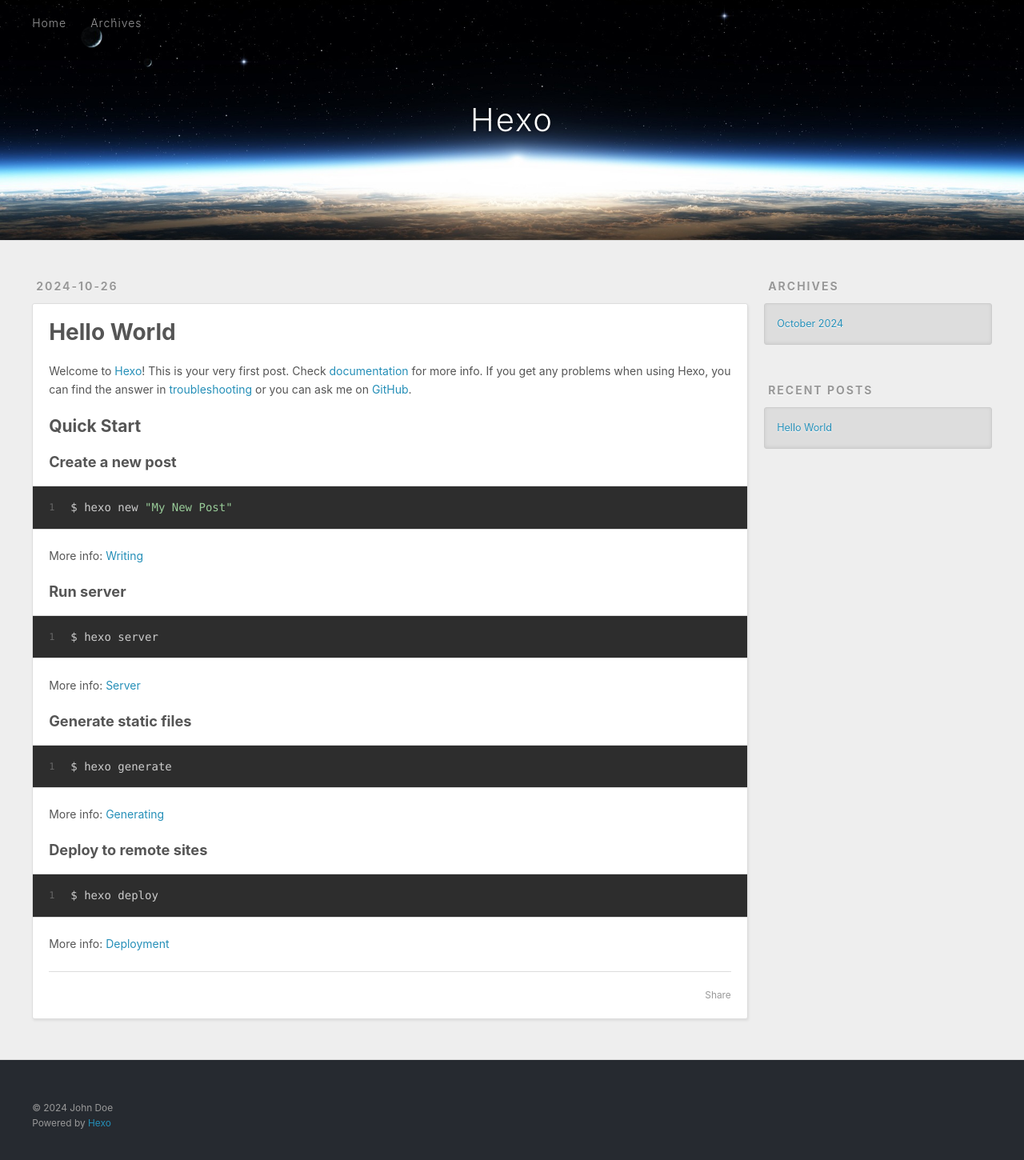
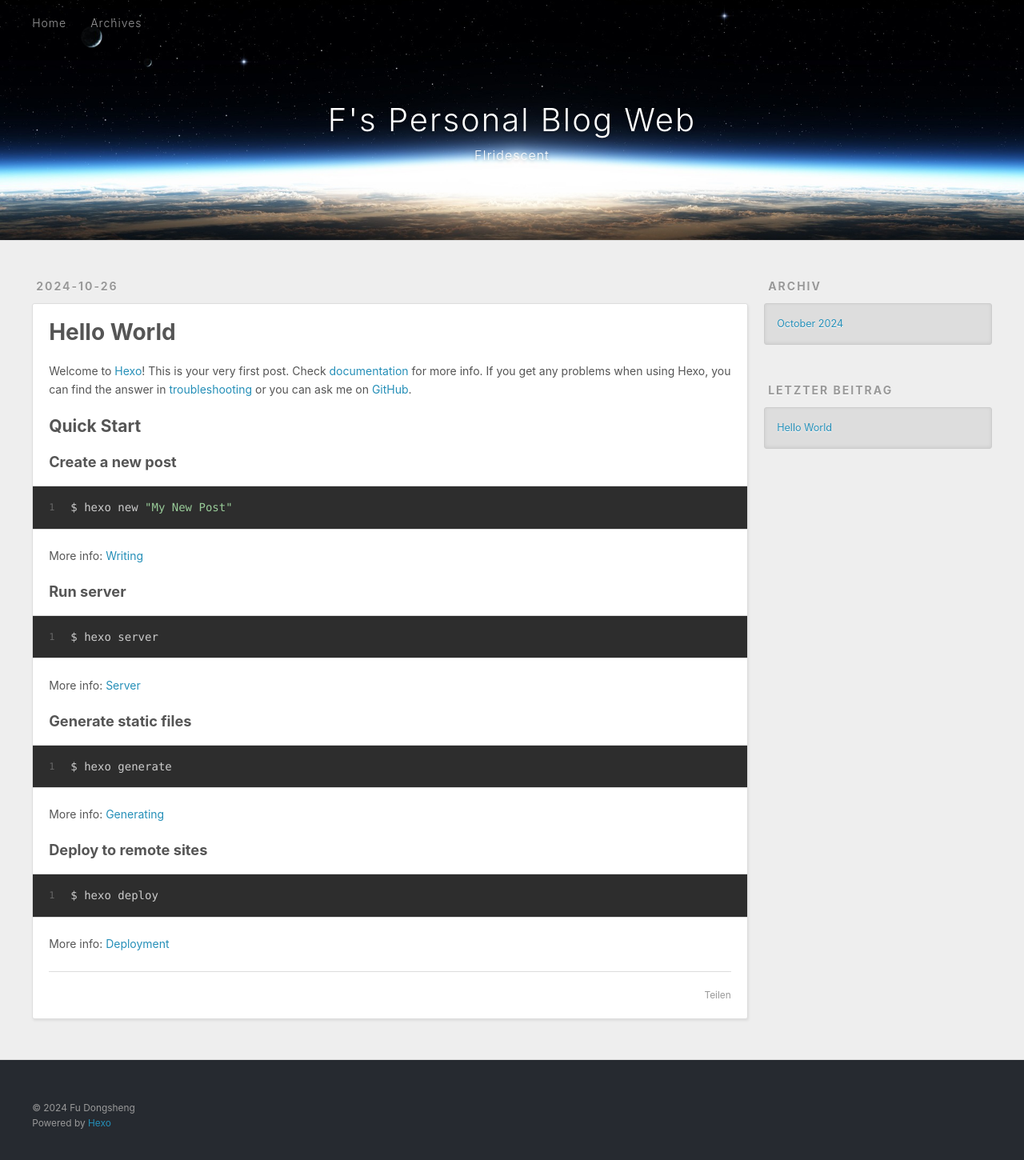
Before and after one commit to FIridescent/FIridescent.github-io, a plain HTML site: page index.html in a window 1280 px wide. Shown: the whole page at 80% size. Drawn offline with Linux system fonts and the light colour scheme.

Commit message:
Site updated: 2024-10-26 20:39:22

```diff
--- a/index.html
+++ b/index.html
@@ -4,17 +4,19 @@
   <meta charset="utf-8">
 
 
-  <title>Hexo</title>
+  <title>F&#39;s Personal Blog Web</title>
   <meta name="viewport" content="width=device-width, initial-scale=1, shrink-to-fit=no">
-  <meta property="og:type" content="website">
-<meta property="og:title" content="Hexo">
+  <meta name="description" content="A Blog Platform , Welcome to Visit">
+<meta property="og:type" content="website">
+<meta property="og:title" content="F&#39;s Personal Blog Web">
 <meta property="og:url" content="http://example.com/index.html">
-<meta property="og:site_name" content="Hexo">
-<meta property="og:locale" content="en_US">
-<meta property="article:author" content="John Doe">
+<meta property="og:site_name" content="F&#39;s Personal Blog Web">
+<meta property="og:description" content="A Blog Platform , Welcome to Visit">
+<meta property="og:locale" content="zn_CN">
+<meta property="article:author" content="Fu Dongsheng">
 <meta name="twitter:card" content="summary">
 
-    <link rel="alternate" href="/atom.xml" title="Hexo" type="application/atom+xml">
+    <link rel="alternate" href="/atom.xml" title="F's Personal Blog Web" type="application/atom+xml">
 
 
     <link rel="shortcut icon" href="/favicon.png">
@@ -39,8 +41,12 @@
   <div id="header-outer" class="outer">
     <div id="header-title" class="inner">
       <h1 id="logo-wrap">
-        <a href="/" id="logo">Hexo</a>
+        <a href="/" id="logo">F&#39;s Personal Blog Web</a>
       </h1>
+
+        <h2 id="subtitle-wrap">
+          <a href="/" id="subtitle">FIridescent</a>
+        </h2>
 
     </div>
     <div id="header-inner" class="inner">
@@ -57,10 +63,10 @@
 
           <a class="nav-icon" href="/atom.xml" title="RSS Feed"><span class="fa fa-rss"></span></a>
 
-        <a class="nav-icon nav-search-btn" title="Search"><span class="fa fa-search"></span></a>
+        <a class="nav-icon nav-search-btn" title="Suche"><span class="fa fa-search"></span></a>
       </nav>
       <div id="search-form-wrap">
-        <form action="//google.com/search" method="get" accept-charset="UTF-8" class="search-form"><input type="search" name="q" class="search-form-input" placeholder="Search"><button type="submit" class="search-form-submit">&#xF002;</button><input type="hidden" name="sitesearch" value="http://example.com"></form>
+        <form action="//google.com/search" method="get" accept-charset="UTF-8" class="search-form"><input type="search" name="q" class="search-form-input" placeholder="Suche"><button type="submit" class="search-form-submit">&#xF002;</button><input type="hidden" name="sitesearch" value="http://example.com"></form>
       </div>
     </div>
   </div>
@@ -108,7 +114,7 @@
 
     </div>
     <footer class="article-footer">
-      <a data-url="http://example.com/2024/10/26/hello-world/" data-id="cm2pypbf000009wvz0xid5a5q" data-title="Hello World" class="article-share-link"><span class="fa fa-share">Share</span></a>
+      <a data-url="http://example.com/2024/10/26/hello-world/" data-id="cm2pypbf000009wvz0xid5a5q" data-title="Hello World" class="article-share-link"><span class="fa fa-share">Teilen</span></a>
 
 
 
@@ -136,7 +142,7 @@
 
 
   <div class="widget-wrap">
-    <h3 class="widget-title">Archives</h3>
+    <h3 class="widget-title">Archiv</h3>
     <div class="widget">
       <ul class="archive-list"><li class="archive-list-item"><a class="archive-list-link" href="/archives/2024/10/">October 2024</a></li></ul>
     </div>
@@ -146,7 +152,7 @@
 
 
   <div class="widget-wrap">
-    <h3 class="widget-title">Recent Posts</h3>
+    <h3 class="widget-title">letzter Beitrag</h3>
     <div class="widget">
       <ul>
 
@@ -167,7 +173,7 @@
   <div class="outer">
     <div id="footer-info" class="inner">
 
-      &copy; 2024 John Doe<br>
+      &copy; 2024 Fu Dongsheng<br>
       Powered by <a href="https://hexo.io/" target="_blank">Hexo</a>
     </div>
   </div>
```
Also changed, not shown: 2024/10/26/hello-world/index.html (+16 -12 lines), archives/2024/10/index.html (+19 -13 lines), archives/2024/index.html (+19 -13 lines), archives/index.html (+19 -13 lines).
